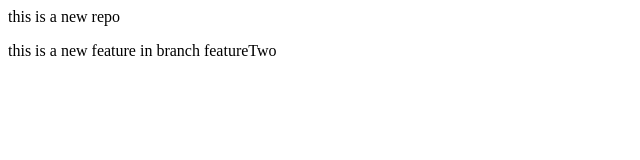
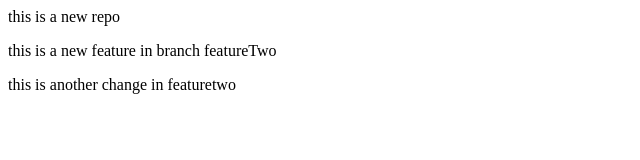
Before and after one commit to ojas282/LocalRepo, a plain HTML site: page index.html in a window 1280 px wide. Shown: the whole page, without its empty margins (0-640 px from the left). Drawn offline with Linux system fonts and the light colour scheme.

Commit message:
Added a new para again

```diff
--- a/index.html
+++ b/index.html
@@ -1,2 +1,3 @@
 <p>this is a new repo</p>
 <p>this is a new feature in branch featureTwo</p>
+<p>this is another change in featuretwo</p>
```
